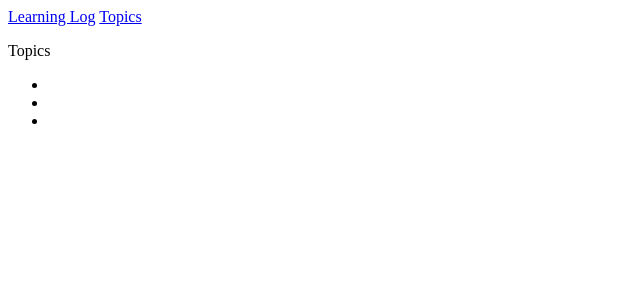
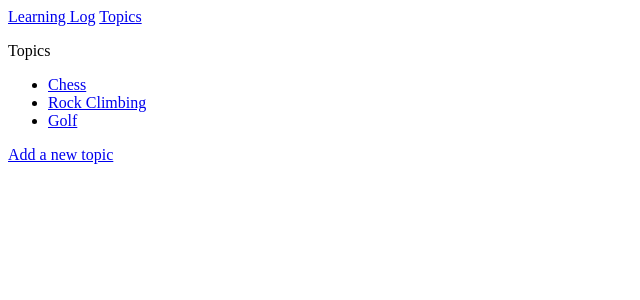
Before and after one commit to nikkivacca/Django-in-Class, a Django app: page /topics in a window 1280 px wide. Shown: the top 300 px of the page, without its empty margins (0-640 px from the left). Run offline with Django 3.2, Linux system fonts and the light colour scheme; data comes from the database, SQL or seed files in the repository; both versions use the stored data as it was after the commit.

Commit message:
more djano

```diff
--- a/MainApp/templates/mainapp/topics.html
+++ b/MainApp/templates/mainapp/topics.html
@@ -5,9 +5,12 @@
 
 <P> Topics </P>
 <ul>
-    {% for t.text in topics %}
+    {% for t in topics %}
 
-    <li> {{ t }}</li>
+    <li>
+        <a href="{% url 'MainApp:topic' t.id %}">{{ t }} </a>
+    </li>
+
 
     {% empty %}
 
@@ -16,6 +19,7 @@
     {% endfor %}
 </ul>
 
+<a href="{% url 'MainApp:new_topic' %}">Add a new topic</a>
 
 
 {% endblock content %}
--- a/MainApp/urls.py
+++ b/MainApp/urls.py
@@ -6,5 +6,7 @@ app_name = 'MainApp'
 urlpatterns = [
     path('', views.index, name = 'index'),
     path('topics', views.topics, name = 'topics'),
+    path('topics/<int:topic_id>/', views.topic, name='topic'),
+    path('new_topic/', views.new_topic, name='new_topic'),
 
 ]
--- a/MainApp/views.py
+++ b/MainApp/views.py
@@ -1,4 +1,6 @@
-from django.shortcuts import render
+from django.shortcuts import render, redirect
+
+from .forms import TopicForm
 from .models import Topic
 
 # Create your views here.
@@ -18,3 +20,25 @@ def topics(request):
 ## have a key and a value in context -- whatever you use as
 ## the key needs to be referred in html, value is what you use in view
 ## just call them the same thing if possible
+
+
+def topic(request, topic_id):
+    topic = Topic.objects.get(id=topic_id)
+    entries = topic.entry_set.order_by('-date_added')
+
+    context = {'topic': topic,'entries':entries}
+    return render(request, 'MainApp/topic.html', context)
+
+def new_topic(request):
+    if request.method != 'POST':
+        form = TopicForm()
+    else:
+        form = TopicForm(data = request.POST)
+
+        if form.is_valid():
+            new_topic = form.save()
+
+            return redirect('MainApp:topics')
+    context = {'form':form}
+
+    return render(request, 'MainApp/new_topic.html', context)
```
Also changed, not shown: MainApp/forms.py (added, +8 -0 lines), MainApp/templates/mainapp/new_topic.html (added, +20 -0 lines), MainApp/templates/mainapp/topic.html (added, +23 -0 lines), db.sqlite3.
